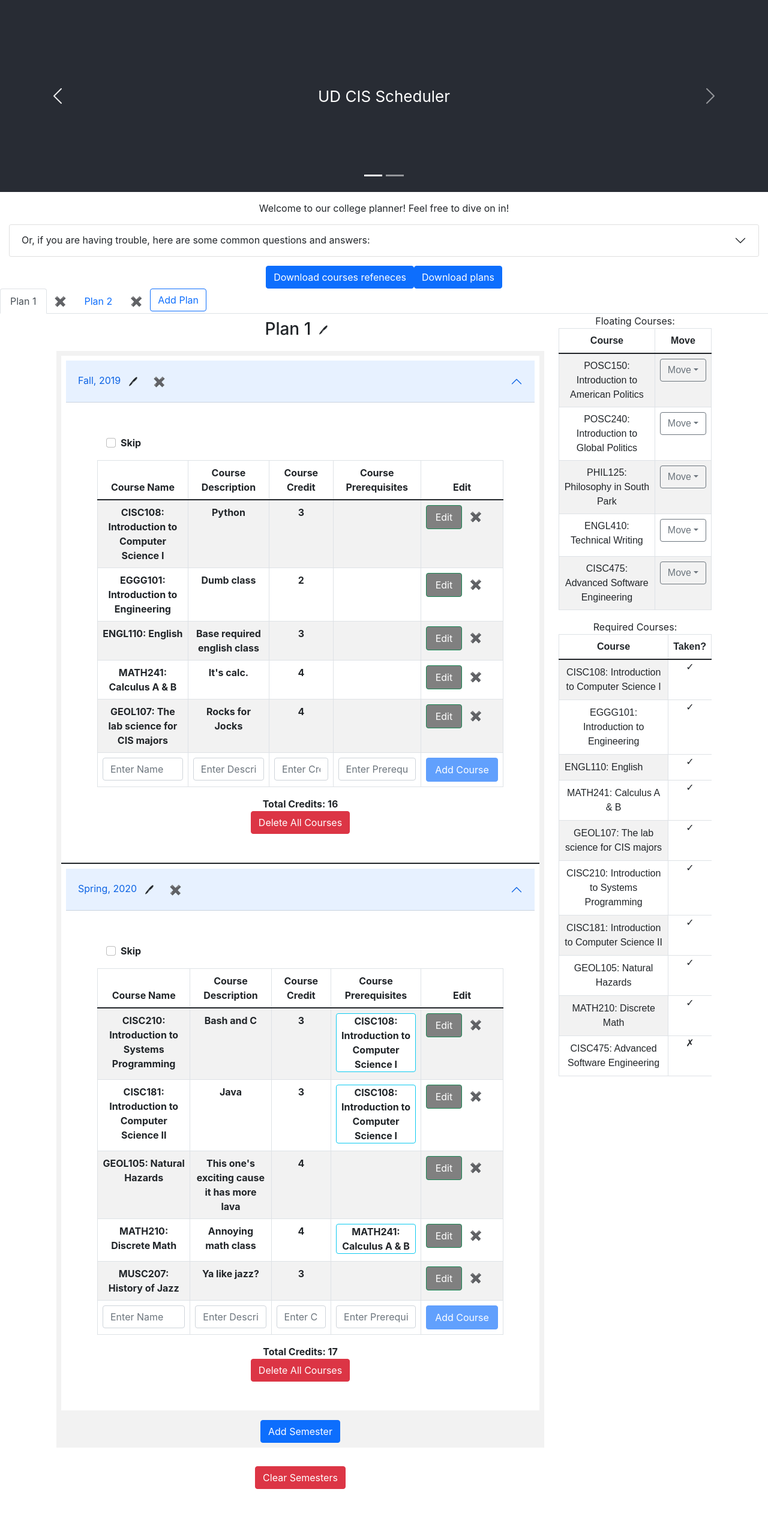
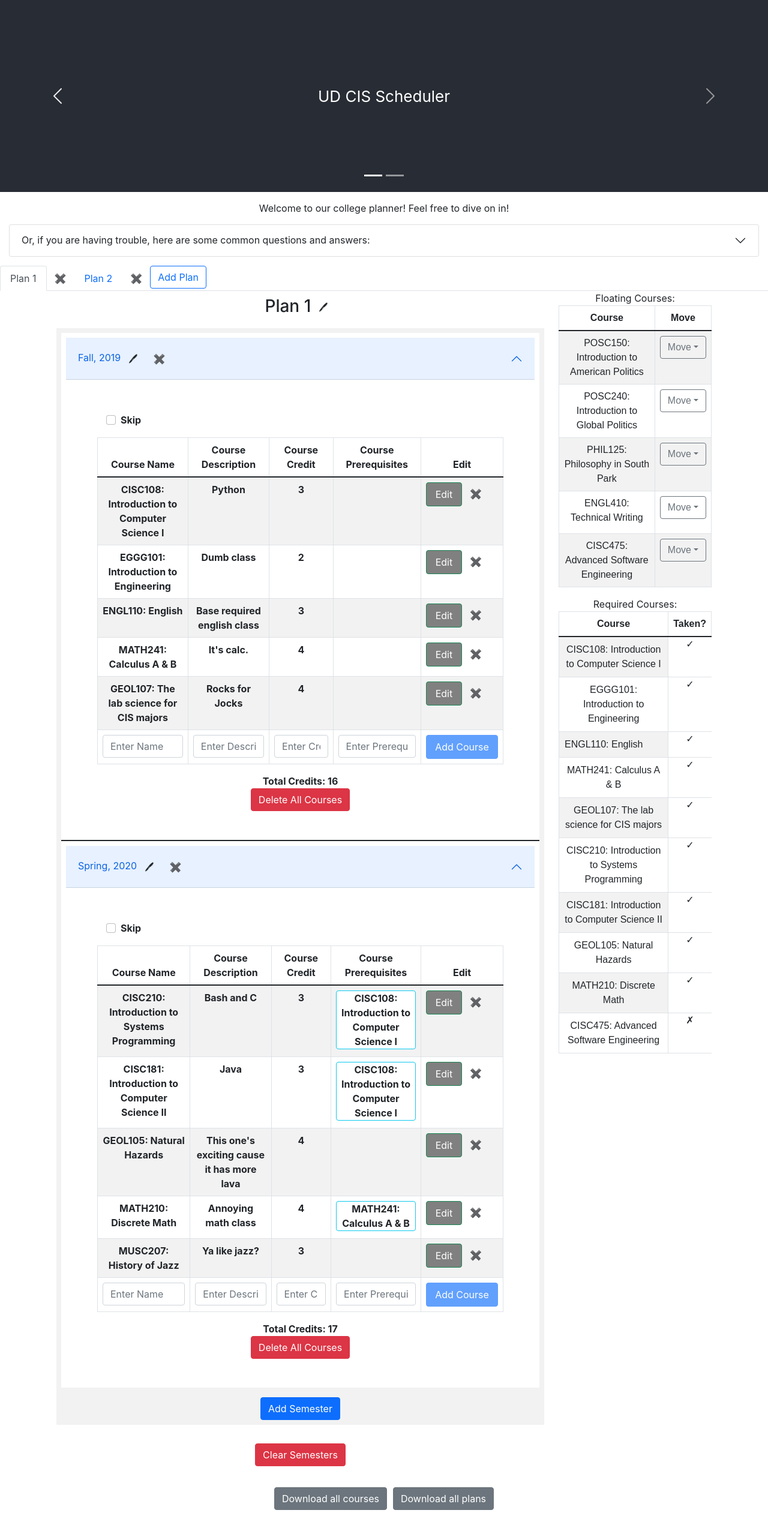
Before and after one commit to UD-CISC275-S22/cis-scheduler-team24, a React (Create React App) app: page / in a window 1280 px wide. Shown: the whole page at 60% size. Before the commit the page ends 2497 px from the top, so only its background shows below. Built offline with nearby package versions, Linux system fonts and the light colour scheme.

Commit message:
Made export buttons prettier, added to tutorials

```diff
--- a/src/App.css
+++ b/src/App.css
@@ -110,3 +110,7 @@
     text-align: start;
     padding: 15px;
 }
+
+.export-button {
+    padding: 15px;
+}
--- a/src/App.tsx
+++ b/src/App.tsx
@@ -87,7 +87,6 @@ function App(): JSX.Element {
         <div className="App">
             <Carouse></Carouse>
             <GreetingMessage></GreetingMessage>
-            <ExportPlans courses={courses} plans={plans}></ExportPlans>
             <div>
                 <Row>
                     <Col>
@@ -102,6 +101,7 @@ function App(): JSX.Element {
                     </Col>
                 </Row>
             </div>
+            <ExportPlans courses={courses} plans={plans}></ExportPlans>
         </div>
     );
 }
--- a/src/components/exportPlans.tsx
+++ b/src/components/exportPlans.tsx
@@ -120,11 +120,21 @@ export function ExportPlans({
     };
 
     return (
-        <div>
-            <Button onClick={() => exportCSV(courses)}>
-                Download courses refeneces
+        <div className="export-button">
+            <Button
+                variant="secondary"
+                style={{ margin: "5px" }}
+                onClick={() => exportCSV(courses)}
+            >
+                Download all courses
             </Button>
-            <Button onClick={() => exportPlanCSV(plans)}>Download plans</Button>{" "}
+            <Button
+                variant="secondary"
+                style={{ margin: "5px" }}
+                onClick={() => exportPlanCSV(plans)}
+            >
+                Download all plans
+            </Button>
         </div>
     );
 }
--- a/src/components/greetingMessage.tsx
+++ b/src/components/greetingMessage.tsx
@@ -52,6 +52,20 @@ export function GreetingMessage(): JSX.Element {
                                                 You can edit a plan&apos;s name
                                                 by pressing the pen button next
                                                 to its name.
+                                            </Accordion.Body>
+                                        </Accordion.Item>
+                                        <Accordion.Item eventKey="p4">
+                                            <Accordion.Header>
+                                                How can download my plans and
+                                                courses?
+                                            </Accordion.Header>
+                                            <Accordion.Body>
+                                                You can download your plans and
+                                                courses by scrolling to the
+                                                bottom of the page and using the
+                                                &quot;Download all plans&quot;
+                                                and &quot;Download all
+                                                courses&quot; buttons.
                                             </Accordion.Body>
                                         </Accordion.Item>
                                     </Accordion.Body>
```
